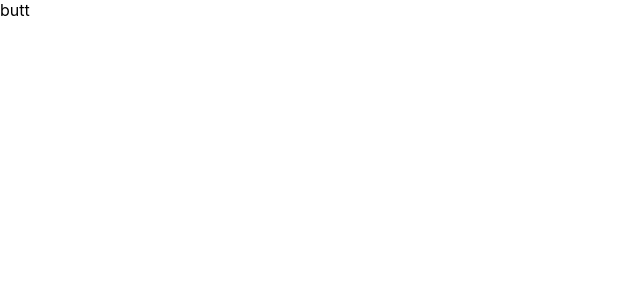
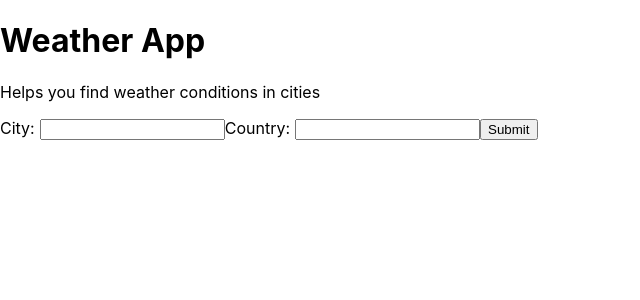
Before and after one commit to K-Tsai/Weather-App-, a React (Create React App) app: page / in a window 1280 px wide. Shown: the top 300 px of the page, without its empty margins (0-640 px from the left). Built offline with nearby package versions, Linux system fonts and the light colour scheme.

Commit message:
second commit

```diff
--- a/src/App.js
+++ b/src/App.js
@@ -1,11 +1,16 @@
 import React from 'react';
 import './App.css';
-import './Components/Form.js';
-import './Components/Titles.js';
-import './Components/Weather.js';
+import Form from './Components/Form.js';
+import  Titles from'./Components/Titles.js';
+import Weather from './Components/Weather.js';
 
 function App() {
-  return <div>butt</div>
+  return (
+    <div>
+      <Titles/>
+      <Form/>
+    </div>
+  )
 }
 
 export default App;
--- /dev/null
+++ b/src/Components/Form.css
@@ -0,0 +1,3 @@
+.city, .country {
+    margin-left: 5px;
+}
--- a/src/Components/Form.js
+++ b/src/Components/Form.js
@@ -1,5 +1,5 @@
 import React from 'react';
-
+import "./Form.css"
 class Form extends React.Component {
 	render() {
 		return(
@@ -10,7 +10,7 @@ class Form extends React.Component {
 					</label>
 					<label>
 						Country:
-						<input type ="text" name="country" class="city"/>
+						<input type ="text" name="country" class="country"/>
 					</label>
 					<input type ="submit" value="Submit" />
 				</form>
--- a/src/Components/Titles.js
+++ b/src/Components/Titles.js
@@ -3,10 +3,10 @@ import React from 'react';
 class Titles extends React.Component {
     render () {
 		return (
-			<div class = "title">
-				<h1> Weather App </h1>
-				<p> Helps you find weather conditions in cities</p>
-			</div>
+				<div className = "titles">
+					<h1> Weather App</h1>
+					<p> Helps you find weather conditions in cities</p>
+				</div>
 		)
 	}
 }
```
